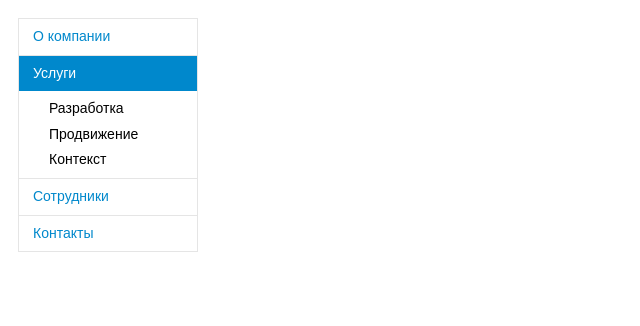
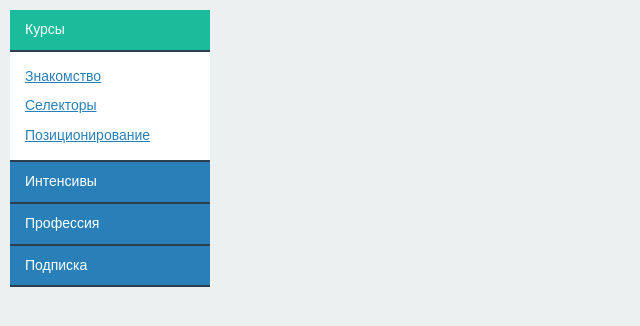
Before and after one commit to MarkhaiOleg/-, a plain HTML site: page index.html in a window 1280 px wide. Shown: the whole page, without its empty margins (0-640 px from the left). Drawn offline with Linux system fonts and the light colour scheme.

Commit message:
Add files via upload

```diff
--- a/index.html
+++ b/index.html
@@ -1,23 +1,23 @@
 <!DOCTYPE html>
-<html lang="ru">
+<html>
   <head>
     <meta charset="utf-8">
-    <title>Оформляем пункты подменю</title>
+    <title>Испытание: многоуровневое меню</title>
     <link rel="stylesheet" href="style.css">
   </head>
   <body>
     <ul class="main-menu">
-      <li><a href="#company">О компании</a></li>
       <li class="active">
-        <a href="#services">Услуги</a>
+        <a href="/courses">Курсы</a>
         <ul>
-          <li><a href="#s1">Разработка</a></li>
-          <li><a href="#s2">Продвижение</a></li>
-          <li><a href="#s3">Контекст</a></li>
+          <li><a href="/courses/4">Знакомство</a></li>
+          <li><a href="/courses/42">Селекторы</a></li>
+          <li><a href="/courses/45">Позиционирование</a></li>
         </ul>
       </li>
-      <li><a href="#team">Сотрудники</a></li>
-      <li><a href="#contacts">Контакты</a></li>
+      <li><a href="/intensive">Интенсивы</a></li>
+      <li><a href="/profession/frontender">Профессия</a></li>
+      <li><a href="/pricing">Подписка</a></li>
     </ul>
   </body>
 </html>
--- a/style.css
+++ b/style.css
@@ -1,51 +1,51 @@
+html,
 body {
+  margin: 0;
+  padding: 0;
+}
+
+body {
+  width: 280px;
+  min-height: 280px;
   padding: 10px;
+
   font-size: 14px;
   line-height: 1.4;
   font-family: "Arial", sans-serif;
+
+  background-color: #ecf0f1;
 }
 
 .main-menu {
-  width: 180px;
-  margin: 0;
-  padding: 0;
-  list-style: none;
-}
-
-.main-menu > li {
-  margin-bottom: -1px;
-  border: 1px solid #e5e5e5;
-}
+  margin:0;
+  padding:0;
+  list-style:none;
+  width:200px;
+  background-color:#2980b9;
+  }
 
 .main-menu a {
-  display: block;
-  padding: 8px 14px;
-  color: #0088cc;
-  text-decoration: none;
-}
-
-.main-menu a:hover {
-  background-color: #f5f5f5;
-}
-
-.main-menu > .active > a {
-  color: white;
-  background-color: #0088cc;
-}
-
-.main-menu ul {
-  margin: 0;
-  padding: 5px 0;
-  padding-left: 30px;
-  list-style: none;
-}
-
-.main-menu li li a {
-  color:black;
-  padding:3px 0px 3px 0px;
+  display:block;
+  padding:10px 15px;
+  color:#ffffff;
+  text-decoration:none;
+  border-bottom:2px solid #2c3e50;
   }
 
-.main-menu li li a:hover {
-  background:none;
-  text-decoration:underline;
+.active > a {
+   background-color:#1abc9c;
   }
+
+.main-menu > li > ul {
+  list-style: none;
+  padding: 10px 0;
+  background-color: #ffffff;
+  border-bottom: 2px solid #2c3e50;
+  }
+
+.main-menu > .active > ul > li > a {
+border-bottom: none;
+color: #2980b9;
+text-decoration: underline;
+padding: 5px 15px;
+}
```
